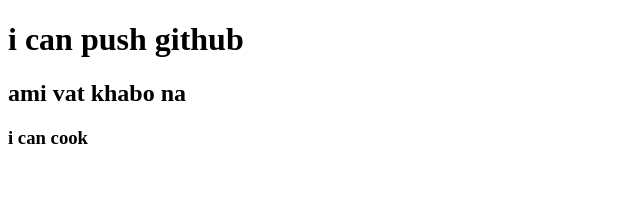
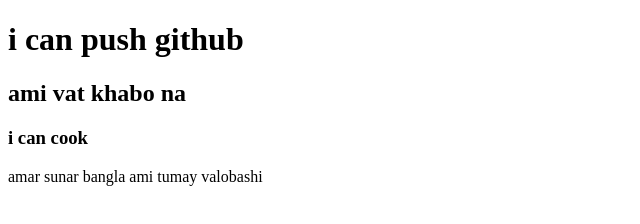
Before and after one commit to ArifulMahadi/my-first-repo, a plain HTML site: page index.html in a window 1280 px wide. Shown: the whole page, without its empty margins (0-640 px from the left). Drawn offline with Linux system fonts and the light colour scheme.

Commit message:
added paragraph

```diff
--- a/index.html
+++ b/index.html
@@ -10,5 +10,6 @@
    <h1>i can push github</h1>
    <h2>ami vat khabo na</h2>
    <h3>i can cook</h3>
+   <p>amar sunar bangla ami tumay valobashi</p>
 </body>
 </html>
```
